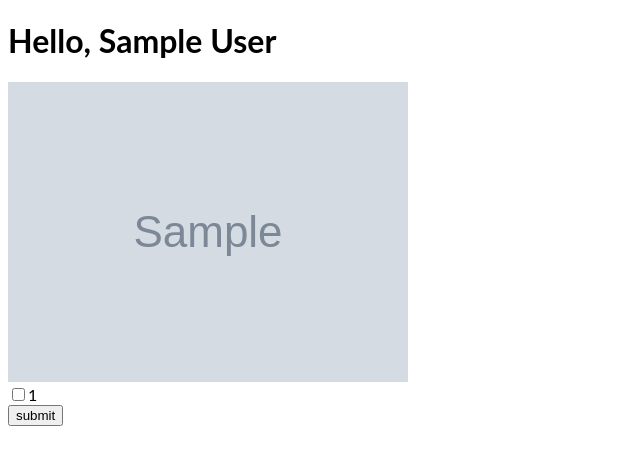
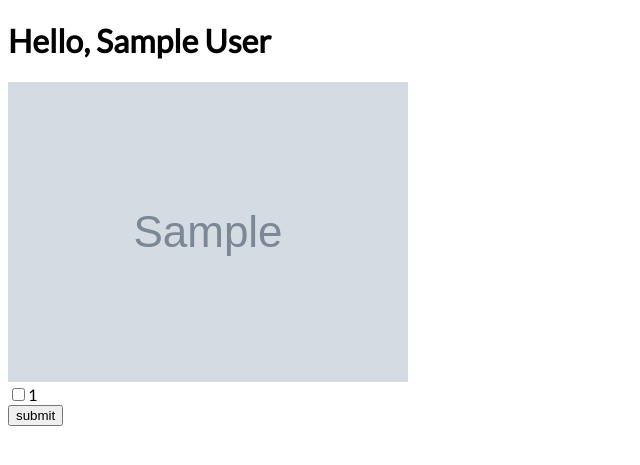
Before and after one commit to carolineglazer/strava-mapper, a Python web app: template templates/routes.html in a window 1280 px wide. Shown: the top 465 px of the page, without its empty margins (0-640 px from the left). Run offline with Jinja, Linux system fonts and the light colour scheme; the template is opened without the code that fills it: most values are stand-ins (such as "Sample title", 1, 10 or a date in 2020); grey boxes marked "Sample" are stand-in pictures.

Commit message:
add Google fonts link

```diff
--- a/templates/index.html
+++ b/templates/index.html
@@ -1,6 +1,7 @@
 <!doctype html>
 <head>
-	<link rel="stylesheet" href="{{ url_for('static', filename='css/main.css') }}">
+    <link rel="stylesheet" href="{{ url_for('static', filename='css/main.css') }}">
+    <link rel="stylesheet" type="text/css" href="https://fonts.googleapis.com/css?family=Lato:300,400">
 </head>
 
 <body>
--- a/templates/routes.html
+++ b/templates/routes.html
@@ -1,6 +1,7 @@
 <!doctype html>
 <head>
 	<link rel="stylesheet" href="{{ url_for('static', filename='css/main.css') }}">
+	<link rel="stylesheet" type="text/css" href="https://fonts.googleapis.com/css?family=Lato:300,400">
 	<title>Routes</title>
 </head>
 
```
